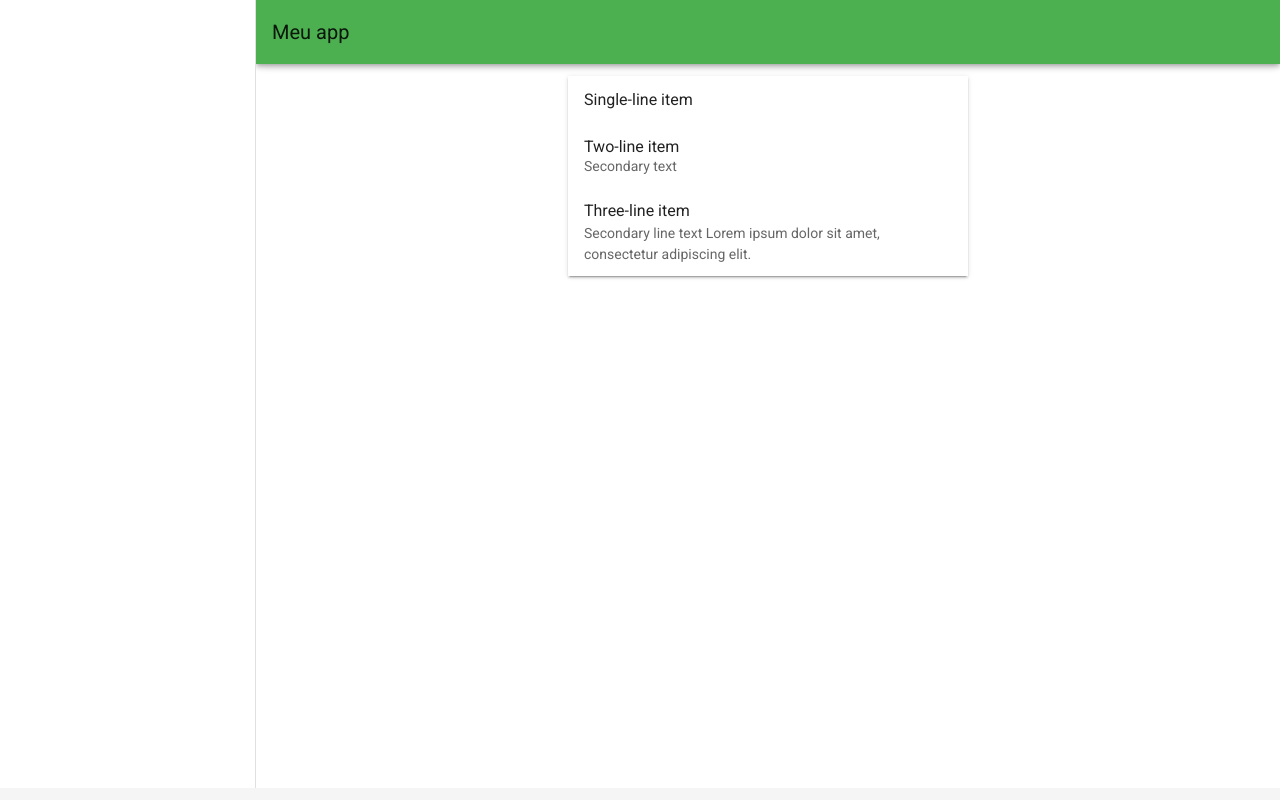
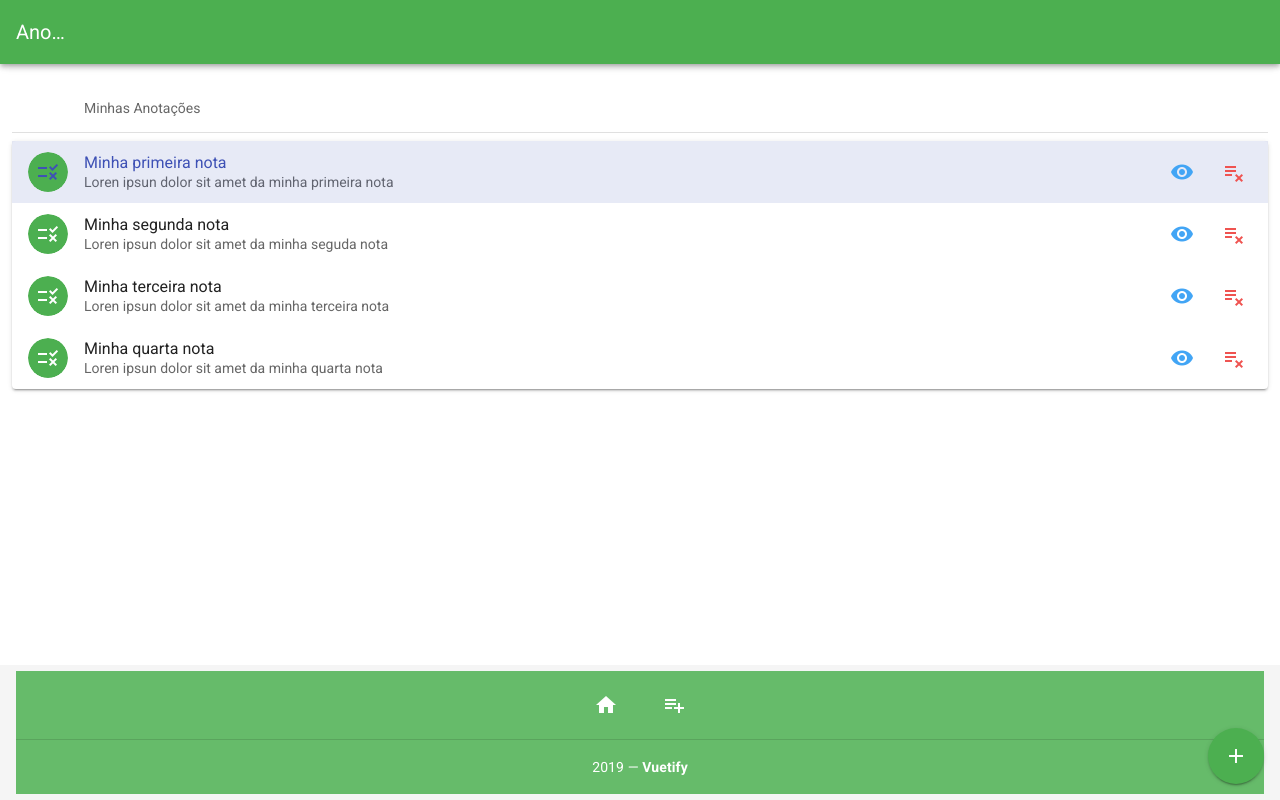
Before and after one commit to benerogerio/lembreme, a Vue app: page / in a window 1280 px wide. Built offline with nearby package versions, Linux system fonts and the light colour scheme.

Commit message:
Interface, adicionar, editar, novo store, router

```diff
--- a/src/App.vue
+++ b/src/App.vue
@@ -2,14 +2,50 @@
 	<!-- App.vue -->
 
 	<v-app>
-		<v-navigation-drawer app>
-			<!-- -->
-		</v-navigation-drawer>
+		<!-- <v-navigation-drawer app>
 
-		<v-app-bar color="green" app>
-			<v-app-bar-title>
-				Meu app
+		</v-navigation-drawer> -->
+
+		<v-app-bar
+			color="green"
+			fixed
+			app>
+			<v-app-bar-title
+				class="white--text">
+				Anote
 			</v-app-bar-title>
+
+			<!-- <v-toolbar
+			color="light-blue"
+			light
+			extended
+			> -->
+
+				<!-- <v-app-bar-nav-icon></v-app-bar-nav-icon> -->
+
+				<!-- <v-toolbar-title class="white--text">
+					My files
+				</v-toolbar-title> -->
+				<!-- <v-spacer></v-spacer>
+				<v-btn icon>
+					<v-icon>mdi-magnify</v-icon>
+				</v-btn>
+				<v-btn icon>
+					<v-icon>mdi-view-module</v-icon>
+				</v-btn> -->
+				<!-- <template v-slot:extension>
+					<v-btn
+						fab
+						color="green accent-2"
+						bottom
+						left
+						absolute
+						@click="dialog = !dialog"
+						>
+						<v-icon>mdi-plus</v-icon>
+					</v-btn>
+				</template> -->
+			<!-- </v-toolbar> -->
 		</v-app-bar>
 
 		<!-- Sizes your content based upon application components -->
@@ -23,9 +59,45 @@
 			</v-container>
 		</v-main>
 
-		<v-footer app>
-			<!-- -->
-		</v-footer>
+		<v-footer
+			app
+			fixed
+			>
+			<v-card
+				flat
+				tile
+				width="100%"
+				class="green lighten-1 text-center"
+			>
+				<v-card-text>
+					<v-btn
+							color="white"
+							class="mx-4"
+							icon
+						>
+							<v-icon size="24px">
+								mdi-home
+							</v-icon>
+					</v-btn>
+
+					<v-btn
+						color="white"
+						class="mx-4"
+						icon
+					>
+						<v-icon size="24px">
+							mdi-playlist-plus
+						</v-icon>
+					</v-btn>
+				</v-card-text>
+
+				<v-divider></v-divider>
+
+				<v-card-text class="white--text">
+				{{ new Date().getFullYear() }} — <strong>Vuetify</strong>
+				</v-card-text>
+			</v-card>
+    	</v-footer>
 	</v-app>
 </template>
 
--- a/src/main.js
+++ b/src/main.js
@@ -1,12 +1,14 @@
 import Vue from 'vue'
 import App from './App.vue'
 import router from './router'
+import store from './store/store'
 import vuetify from './plugins/vuetify'
 
 Vue.config.productionTip = false
 
 new Vue({
   router,
+  store,
   vuetify,
   render: h => h(App)
 }).$mount('#app')
--- a/src/router.js
+++ b/src/router.js
@@ -1,6 +1,9 @@
 import Vue from 'vue'
 import Router from 'vue-router'
+
 import Home from './views/Home.vue'
+import NotaView from './views/NotaView'
+import NotaEdit from './views/NotaEdit'
 
 Vue.use(Router)
 
@@ -12,6 +15,21 @@ export default new Router({
       name: 'home',
       component: Home
     },
+    {
+      path: '/novaNota',
+      name: 'novaNota',
+      component: NotaEdit
+    },
+    {
+      path: '/editaNota/:id',
+      name: 'editaNota',
+      component: NotaEdit
+    },
+    {
+      path: '/verNota/:id',
+      name: 'verNota',
+      component: NotaView
+    }
     // {
     //   path: '/about',
     //   name: 'about',
--- /dev/null
+++ b/src/store/store.js
@@ -0,0 +1,35 @@
+import Vue from 'vue'
+import Vuex from 'vuex'
+
+// import carrinho from './modules/carrinho'
+// import parametros from './modules/parametros'
+
+// import * as getters from './getters'
+
+Vue.use(Vuex)
+
+export default new Vuex.Store({
+    state: {
+        notas : [
+            { id: 1, titulo: 'Minha primeira nota', desc: 'Loren ipsun dolor sit amet da minha primeira nota' },
+            { id: 2, titulo: 'Minha segunda nota', desc: 'Loren ipsun dolor sit amet da minha seguda nota', },
+            { id: 82, titulo: 'Minha terceira nota', desc: 'Loren ipsun dolor sit amet da minha terceira nota', },
+            { id: 4, titulo: 'Minha quarta nota', desc: 'Loren ipsun dolor sit amet da minha quarta nota', },
+        ]
+    },
+    getters: {
+        getNotaById: (state) => (id) => {
+            const notas = state.notas.filter( obj => obj.id == id )
+            return notas[0]
+        },
+        getMaiorId(state) {
+            const ids = state.notas.map(nota => nota.id)
+            const max = ids.reduce(function(a, b) {
+                return Math.max(a, b);
+              }, -Infinity);
+
+            return max
+        }
+    },
+    // modules: { carrinho, parametros }
+})
--- a/src/views/Home.vue
+++ b/src/views/Home.vue
@@ -1,44 +1,122 @@
 <template>
-  <v-card
-    class="mx-auto"
-    max-width="400"
-    tile
-  >
-    <v-list-item>
-      <v-list-item-content>
-        <v-list-item-title>Single-line item</v-list-item-title>
-      </v-list-item-content>
-    </v-list-item>
+  <div>
+    <v-list>
 
-    <v-list-item two-line>
-      <v-list-item-content>
-        <v-list-item-title>Two-line item</v-list-item-title>
-        <v-list-item-subtitle>Secondary text</v-list-item-subtitle>
-      </v-list-item-content>
-    </v-list-item>
+      <v-subheader inset>Minhas Anotações</v-subheader>
 
-    <v-list-item three-line>
-      <v-list-item-content>
-        <v-list-item-title>Three-line item</v-list-item-title>
-        <v-list-item-subtitle>
-          Secondary line text Lorem ipsum dolor sit amet,
-        </v-list-item-subtitle>
-        <v-list-item-subtitle>
-          consectetur adipiscing elit.
-        </v-list-item-subtitle>
-      </v-list-item-content>
-    </v-list-item>
-  </v-card>
+      <v-divider
+        light
+        class="mb-2"></v-divider>
+
+      <v-card>
+        <v-list-item-group
+          mandatory
+          color="indigo"
+        >
+
+          <v-list-item
+            v-for="nota in notas"
+            :key="nota.id"
+          >
+
+            <v-list-item-avatar>
+              <v-icon
+                class="green"
+                dark
+              >mdi-list-status</v-icon>
+            </v-list-item-avatar>
+
+            <v-list-item-content>
+              <v-list-item-title v-text="nota.titulo"></v-list-item-title>
+
+              <v-list-item-subtitle v-text="nota.desc"></v-list-item-subtitle>
+            </v-list-item-content>
+
+            <v-list-item-action>
+              <v-btn icon @click="verNota(nota.id)">
+                <v-icon color="blue lighten-1">mdi-eye</v-icon>
+              </v-btn>
+            </v-list-item-action>
+            <v-list-item-action>
+              <v-btn icon>
+                <v-icon color="red lighten-1">mdi-playlist-remove</v-icon>
+              </v-btn>
+            </v-list-item-action>
+          </v-list-item>
+        </v-list-item-group>
+      </v-card>
+
+    </v-list>
+
+    <v-btn
+        color="green"
+        dark
+        fixed
+        bottom
+        right
+        fab
+        elevation="2"
+        style="padding-botton: 100px"
+        @click="novaNota()"
+      >
+      <v-icon>mdi-plus</v-icon>
+    </v-btn>
+
+    <v-dialog
+      v-model="dialog"
+      persistent
+      max-width="290"
+      activator=""
+    >
+      <v-card>
+        <v-card-title class="text-h5">
+          Use Google's location service?
+        </v-card-title>
+        <v-card-text>Let Google help apps determine location. This means sending anonymous location data to Google, even when no apps are running.</v-card-text>
+        <v-card-actions>
+          <v-spacer></v-spacer>
+          <v-btn
+            color="green darken-1"
+            text
+            @click="dialog = false"
+          >
+            Disagree
+          </v-btn>
+          <v-btn
+            color="green darken-1"
+            text
+            @click="dialog = false"
+          >
+            Agree
+          </v-btn>
+        </v-card-actions>
+      </v-card>
+    </v-dialog>
+  </div>
+
+
 </template>
 
 <script>
-// @ is an alias to /src
-// import TodoList from '@/components/TodoList.vue'
 
 export default {
   name: 'home',
   components: {
     // TodoList
+  },
+  methods:{
+    novaNota(){
+      this.$router.push('/novaNota')
+    },
+    verNota(nota){
+      this.$router.push(`/verNota/${nota}`)
+    }
+  },
+  data() {
+    return{
+      dialog: false,
+      notas: this.$store.state.notas
+    }
   }
 }
 </script>
--- /dev/null
+++ b/src/views/NotaEdit.vue
@@ -0,0 +1,105 @@
+<template>
+    <div>
+      <v-btn
+        color="primary"
+        elevation="2"
+        @click="abreLista()"
+        class="mb-3"
+      >
+          <v-icon color="white">mdi-arrow-u-left-top</v-icon>
+      </v-btn>
+
+      <v-divider></v-divider>
+
+      <v-card
+          class="mx-auto mb-3"
+          max-width="400"
+          tile
+          elevation="5"
+        >
+          <v-list-item>
+            <v-list-item-content>
+              <v-text-field
+                label="Título"
+                hint="Informe o título da anotação"
+                v-model="nota.titulo"></v-text-field>
+
+              <v-textarea
+                label="Descrição"
+                hint="Informe a descrição da anotação"
+                v-model="nota.desc"></v-textarea>
+            </v-list-item-content>
+          </v-list-item>
+      </v-card>
+
+      <div
+        class="d-flex flex-row-reverse">
+          <v-btn
+            color="green"
+            elevation="2"
+            @click="salvaNota()"
+            class="mb-3"
+          >
+            <v-icon color="white">mdi-check</v-icon>
+          </v-btn>
+
+          <v-btn
+            color="red"
+            elevation="2"
+            @click="abreLista()"
+            class="mr-3 mb-3"
+            right
+          >
+            <v-icon color="white">mdi-cancel</v-icon>
+          </v-btn>
+
+        </div>
+      </div>
+</template>
+
+<script>
+export default {
+  data(){
+    return{
+      nota: Object
+      }
+  },
+  methods:{
+    abreLista(){
+      this.$router.push('/')
+    },
+    salvaNota(){
+
+      if(this.$route.params.id){
+        const idx = this.$store.state.notas.map(nota => nota.id).indexOf(this.$route.params.id)
+        this.$store.state.notas[idx] = this.nota
+      }else{
+        const maiorId = this.$store.getters.getMaiorId
+        this.nota.id = maiorId + 1
+        this.$store.state.notas.push(this.nota)
+      }
+
+      this.nota = new Object
+      this.$router.push('/')
+    }
+  },
+  computed:{
+          console(){
+              return{console}
+          },
+          window: () => window
+      },
+  created() {
+    if(this.$route.params.id)
+      this.nota = this.$store.getters.getNotaById(this.$route.params.id)
+    else
+      this.nota = new Object
+
+  }
+
+}
+</script>
+
+<style>
+
+</style>
--- /dev/null
+++ b/src/views/NotaView.vue
@@ -0,0 +1,73 @@
+<template>
+    <div>
+
+      <v-btn
+        color="primary"
+        elevation="2"
+        @click="abreLista()"
+        class="mb-3 mr-2"
+      >
+          <v-icon color="white">mdi-arrow-u-left-top</v-icon>
+      </v-btn>
+
+      <v-btn
+        color="primary"
+        elevation="2"
+        @click="editaNota()"
+        class="mb-3"
+        right
+      >
+          <v-icon color="white">mdi-playlist-edit</v-icon>
+      </v-btn>
+
+
+
+      <v-divider class="mb-3"></v-divider>
+
+      <v-card
+          class="mx-auto"
+          max-width="400"
+          elevation="5"
+          tile
+        >
+          <v-list-item>
+            <v-list-item-content>
+              <v-list-item-title>{{ nota.titulo }}</v-list-item-title>
+              <v-list-item-subtitle>{{ nota.desc }}</v-list-item-subtitle>
+            </v-list-item-content>
+          </v-list-item>
+      </v-card>
+    </div>
+</template>
+
+<script>
+export default {
+  data(){
+    return{
+      nota:null
+  }
+},
+methods:{
+  abreLista(){
+    this.$router.push('/')
+  },
+  editaNota(){
+    this.$router.push(`/editaNota/${this.nota.id}`)
+  }
+},
+computed:{
+        console(){
+            return{console}
+        },
+        window: () => window
+    },
+created() {
+  this.nota = this.$store.getters.getNotaById(this.$route.params.id)
+}
+
+}
+</script>
+
+<style>
+
+</style>
```
